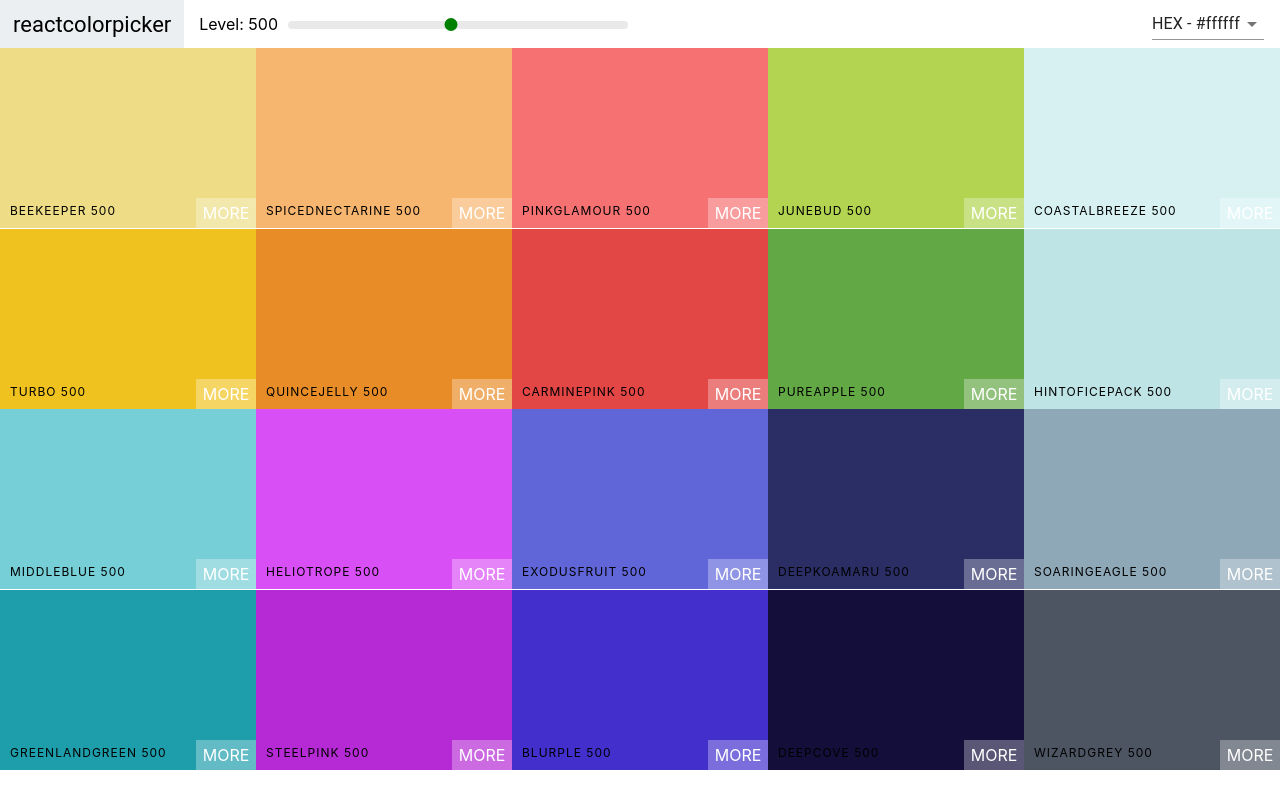
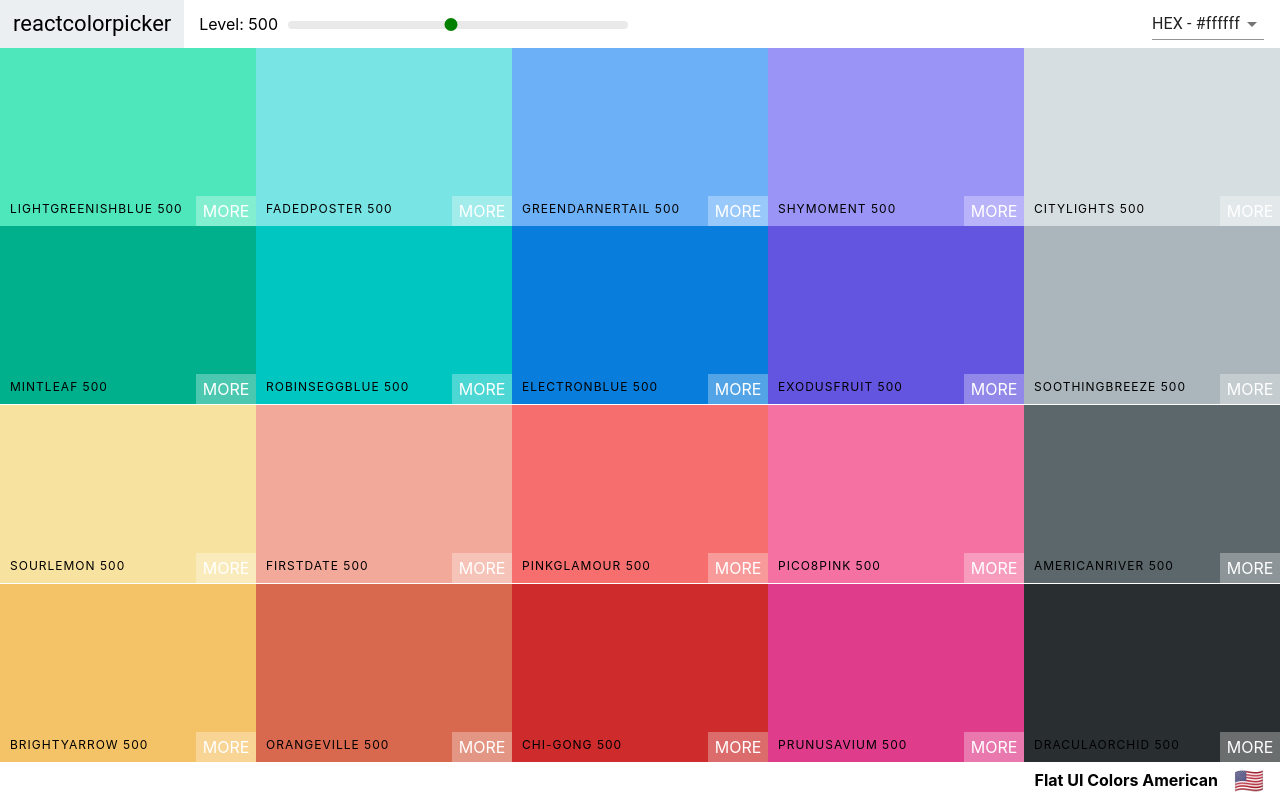
Before and after one commit to GuiGomes92/react-colors, a React (Create React App) app: page /palette/flat-ui-colors-american in a window 1280 px wide. Built offline with nearby package versions, Linux system fonts and the light colour scheme.

Commit message:
Add basic routes using react router

```diff
--- a/package.json
+++ b/package.json
@@ -13,6 +13,7 @@
     "react": "^17.0.2",
     "react-copy-to-clipboard": "^5.0.3",
     "react-dom": "^17.0.2",
+    "react-router-dom": "^5.2.0",
     "react-scripts": "4.0.3",
     "web-vitals": "^1.1.2"
   },
--- a/src/App.js
+++ b/src/App.js
@@ -1,17 +1,28 @@
 import React, { Component } from 'react';
+import { Route, Switch } from "react-router-dom"
 import Palette from "./Palette"
+import PaletteList from "./PaletteList"
 import seedColors from "./seedColors"
 import { generatePalette } from "./colorHelpers";
 
 
 class App extends Component {
+  findPalette(id) {
+    return seedColors.find(function (palette) {
+      return palette.id === id
+    })
+  }
   render() {
     return (
-      <div>
-        <Palette palette={generatePalette(seedColors[4])} />
-      </div>
+      <Switch>
+        <Route exact path="/" render={() => <PaletteList palettes={seedColors} />} />
+        <Route exact path="/palette/:id" render={(routeProps) => <Palette palette={generatePalette(this.findPalette(routeProps.match.params.id))} />} />
+      </Switch>
     );
   }
 }
+/* <div>
+<Palette palette={generatePalette(seedColors[4])} />
+</div> */
 
 export default App;
--- a/src/Navbar.js
+++ b/src/Navbar.js
@@ -1,4 +1,5 @@
 import React, { Component } from 'react';
+import { Link } from "react-router-dom"
 import Select from '@material-ui/core/Select';
 import MenuItem from '@material-ui/core/MenuItem';
 import Snackbar from '@material-ui/core/Snackbar';
@@ -29,7 +30,7 @@ class Navbar extends Component {
         return (
             <header className="Navbar">
                 <div className="logo">
-                    <a href="#">reactcolorpicker</a>
+                    <Link to="/">reactcolorpicker</Link>
                 </div>
                 <div className="slider-container">
                     <span>Level: {level}</span>
--- a/src/Palette.css
+++ b/src/Palette.css
@@ -1,7 +1,23 @@
 .Palette {
     height: 100vh;
+    display: flex;
+    flex-direction: column;
 }
 
 .Palette-colors {
     height: 90%;
 }
+
+.Palette-footer {
+    background-color: white;
+    height: 5vh;
+    display: flex;
+    justify-content: flex-end;
+    align-items: center;
+    font-weight: bold;
+}
+
+.emoji {
+    font-size: 1.5rem;
+    margin: 0 1rem;
+}
--- a/src/Palette.js
+++ b/src/Palette.js
@@ -17,10 +17,10 @@ class Palette extends Component {
         this.setState({ level })
     }
     render() {
-        const { colors } = this.props.palette;
+        const { colors, paletteName, emoji } = this.props.palette;
         const { level, format } = this.state;
         const colorBoxes = colors[level].map(color => (
-            <ColorBox background={color[format]} name={color.name} />
+            <ColorBox background={color[format]} name={color.name} key={color.id} />
         ));
         return (
             <div className="Palette">
@@ -28,6 +28,10 @@ class Palette extends Component {
                 <div className="Palette-colors">
                     {colorBoxes}
                 </div>
+                <fotter className="Palette-footer">
+                    {paletteName}
+                    <span className="emoji">{emoji}</span>
+                </fotter>
             </div>
         )
     }
--- /dev/null
+++ b/src/PaletteList.js
@@ -0,0 +1,20 @@
+import React, { Component } from "react";
+import { Link } from "react-router-dom"
+
+class PaletteList extends Component {
+    render() {
+        const { palettes } = this.props;
+        return (
+            <div>
+                <h1>React Colors</h1>
+                {palettes.map(palette => (
+                    <p>
+                        <Link to={`/palette/${palette.id}`}>{palette.paletteName}</Link>
+                    </p>
+                ))}
+            </div>
+        )
+    }
+}
+
+export default PaletteList;
--- a/src/index.js
+++ b/src/index.js
@@ -1,13 +1,14 @@
 import React from 'react';
 import ReactDOM from 'react-dom';
+import { BrowserRouter } from 'react-router-dom'
 import './index.css';
 import App from './App';
 import reportWebVitals from './reportWebVitals';
 
 ReactDOM.render(
-  <React.StrictMode>
+  <BrowserRouter>
     <App />
-  </React.StrictMode>,
+  </BrowserRouter>,
   document.getElementById('root')
 );
 
```
Also changed, not shown: 1 other file (tests, documents, lock files or other folders).
